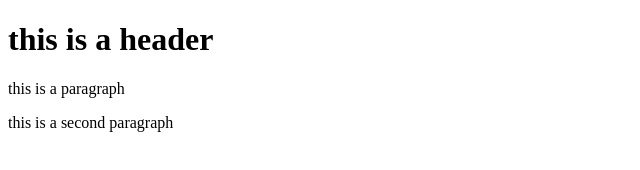
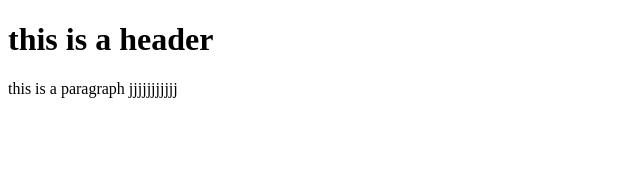
Before and after one commit to shilpa2003/git-test, a website: page index.html in a window 1280 px wide. Shown: the whole page, without its empty margins (0-640 px from the left). Drawn offline with Linux system fonts and the light colour scheme.

Commit message:
fourth commit

```diff
--- a/index.html
+++ b/index.html
@@ -6,7 +6,6 @@
   </head>
   <body>
     <h1>this is a header</h1>
-    <p>this is a paragraph</p>
-    <p>this is a second paragraph</p>
+    <p>this is a paragraph jjjjjjjjjjj</p>
   </body>
 </html>
```
Also changed, not shown: package.json (added, +25 -0 lines), 2 other files.
